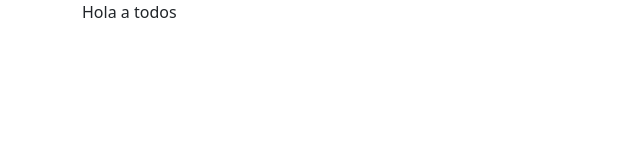
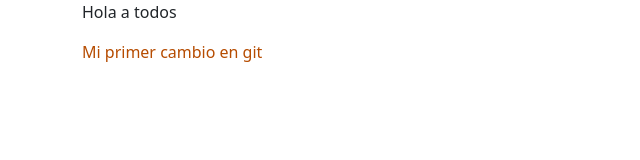
Before and after one commit to Hectorv72/prueba-proyecto, a plain HTML site: page index.html in a window 1280 px wide. Shown: the whole page, without its empty margins (0-640 px from the left). Drawn offline with nearby package versions, Linux system fonts and the light colour scheme.

Commit message:
se agrega un nuevo mensaje en el index
asdasdasdasdasdasdasdasdasdasdas asdasdasdasdasdas  asdasdasdasdasdasd asdasdasd

```diff
--- a/index.html
+++ b/index.html
@@ -18,6 +18,7 @@
   <main class="container">
     <div>
       <p class="text-start">Hola a todos</p>
+      <p class="text-danger">Mi primer cambio en git</p>
     </div>
   </main>
 </body>
```
